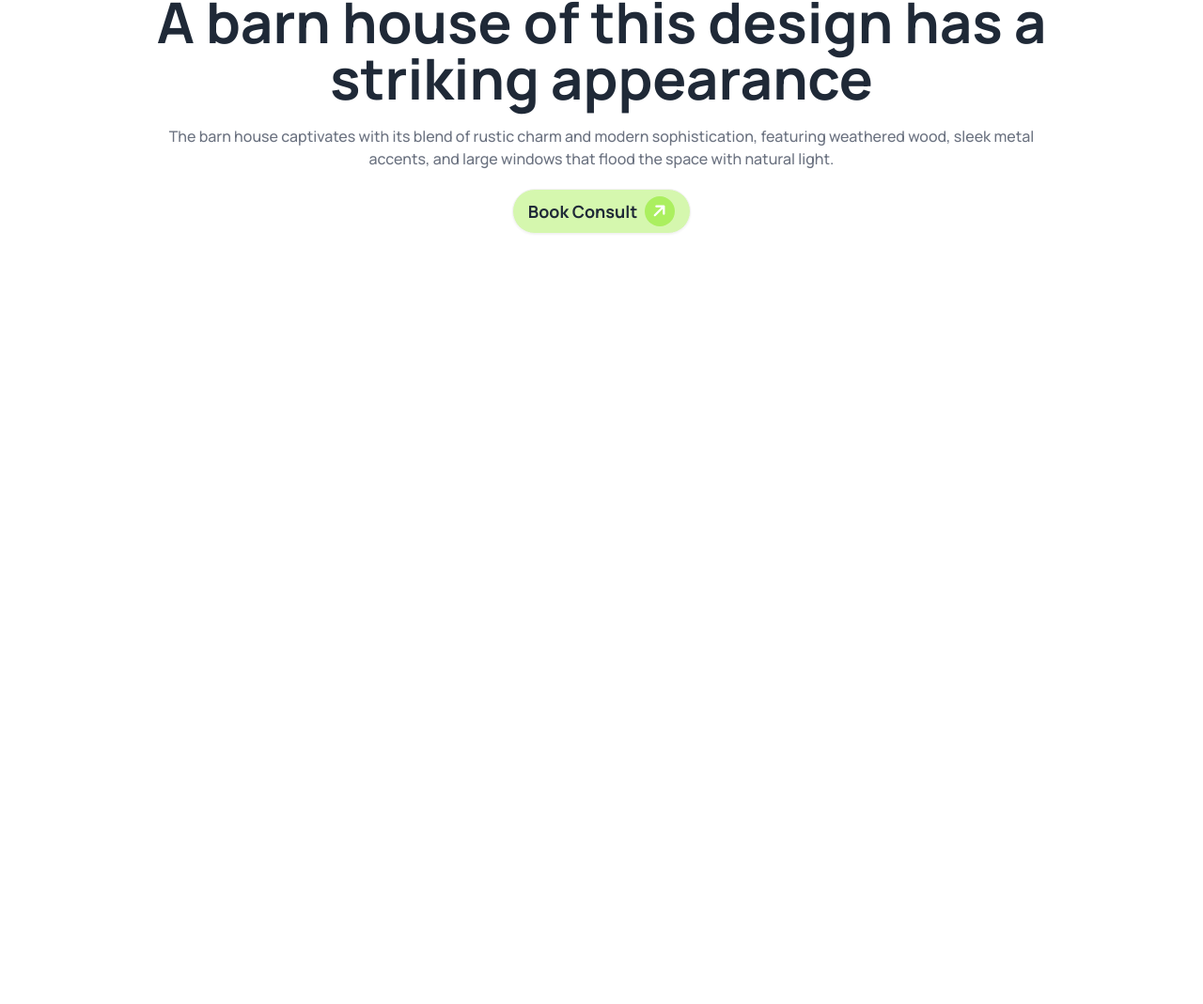
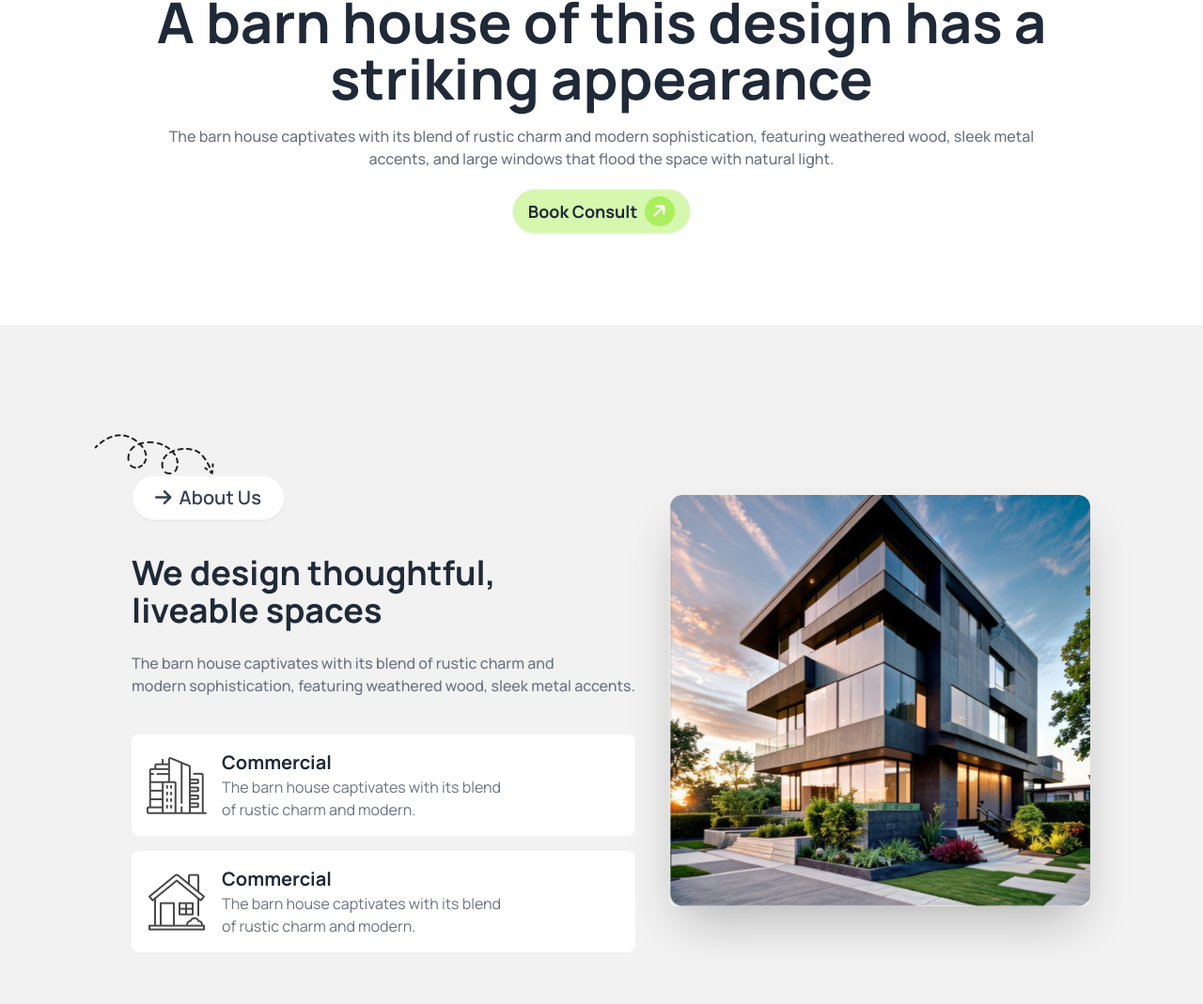
Before and after one commit to AhesanToha/rinterio-house, a plain HTML site: page index.html in a window 1280 px wide. Shown: the part 522-1591 px from the top of the page at 94% size. Before the commit the page ends 868 px from the top, so only its background shows below. Drawn offline with nearby package versions, Linux system fonts and the light colour scheme.

Commit message:
design toughtfull section added

```diff
--- a/index.html
+++ b/index.html
@@ -97,7 +97,8 @@
             <div class="hero-content text-center">
                 <div class="">
                     <img class="mx-auto" src="assets/banner.png" alt="">
-                    <h1 class="mb-5 text-3xl lg:text-6xl font-bold">A barn house of this design has a <br> striking appearance</h1>
+                    <h1 class="mb-5 text-3xl lg:text-6xl font-bold">A barn house of this design has a <br> striking
+                        appearance</h1>
                     <p class="mb-5 font-medium text-gray-500">
                         The barn house captivates with its blend of rustic charm and modern sophistication, featuring
                         weathered wood, sleek
@@ -114,8 +115,43 @@
         </div>
     </header>
     <!-- Main section -->
-    <main>
+    <main class="max-w-screen-xl mx-auto">
+        <!-- Design toughtful section -->
+        <div class="hero bg-base-200 min-h-screen">
+            <div class="hero-content flex-col-reverse lg:flex-row-reverse">
+                <img src="assets/Rectangle.png" class="max-w-md rounded-lg shadow-2xl flex-1" />
+                <div class="flex-1 p-5">
+                    <div >
+                        <img class="relative -left-10" src="assets/Vector.png" alt="">
+                    <p class="mb-9 px-6 text-gray-700 font-semibold text-xl py-2 btn rounded-3xl bg-white"><i class="fa-solid fa-arrow-right"></i> About Us</p>
 
+                    <h1 class="text-4xl font-bold">We design thoughtful, <br> liveable spaces</h1>
+                    <p class="py-6 font-medium text-gray-500">
+                        The barn house captivates with its blend of rustic charm and <br>
+                        modern sophistication, featuring weathered wood, sleek metal accents.
+                    </p>
+                    <div class=" gap-4">
+                        <div class="flex items-center gap-4  bg-white p-4 my-4 rounded-lg">
+                            <img src="assets/commercial.png" alt="">
+                            <div>
+                                <h4 class="font-bold text-xl">Commercial</h4>
+                                <p class="text-gray-500">The barn house captivates with its blend <br> of rustic charm
+                                    and modern.</p>
+                            </div>
+                        </div>
+
+                        <div class="flex items-center gap-4 bg-white p-4 my-4 rounded-lg">
+                            <img src="assets/residential.png" alt="">
+                            <div>
+                                <h4 class="font-bold text-xl">Commercial</h4>
+                                <p class="text-gray-500">The barn house captivates with its blend <br> of rustic charm
+                                    and modern.</p>
+                            </div>
+                        </div>
+                    </div>
+                </div>
+            </div>
+        </div>
     </main>
     <!-- Footer section -->
     <footer>
```
